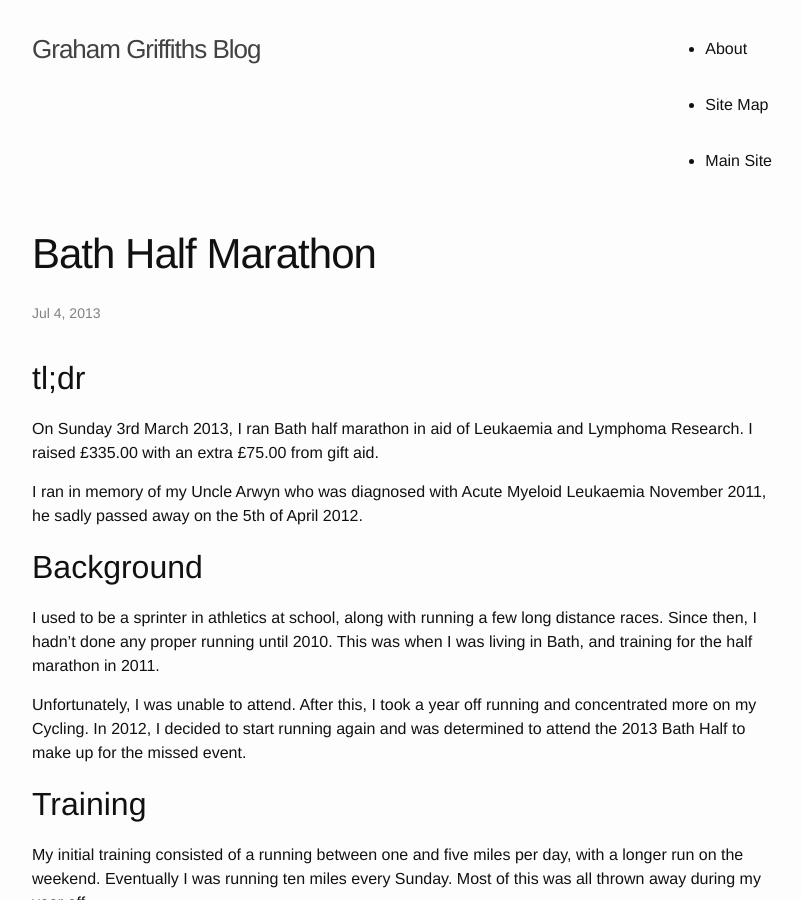
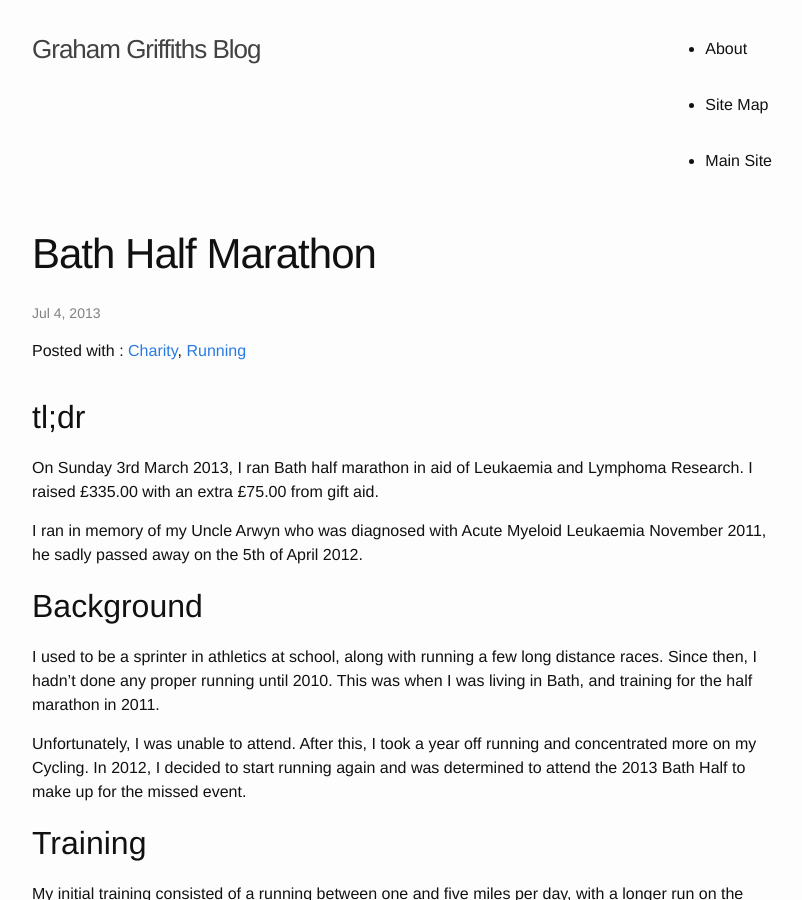
Before and after one commit to grahamrgriffiths/grahamrgriffiths.github.io, a Jekyll site: the page built from _posts/2013-07-04-bath-half-marathon.markdown, in a window 1280 px wide and 900 px high. Shown: the whole window, without its empty margins (238-1040 px from the left). Built offline with Jekyll 4.4.1, drawn with Linux system fonts in a browser that asks for light colours; nearby versions of some CDN libraries; comment, search, counter and statistics services are not loaded; some of the changed text lies outside the part shown.

Commit message:
move tags here

```diff
--- a/_layouts/post.html
+++ b/_layouts/post.html
@@ -12,14 +12,13 @@ layout: default
     <h1 class="post-title"><span itemprop="headline">{{ page.title }}</span></h1>
     <p class="post-meta">{{ page.date | date: "%b %-d, %Y" }}{% if page.author %} • {{ page.author }}{% endif %}{% if page.meta %} • {{ page.meta }}{% endif %}</p>
      <meta itemprop="dateCreated" content="{{ page.date | date: "%Y%m%-d" }}">
+    {% include tag_list.html %}
+    <p id="post-meta">{{ tags_content }}</p>
   </header>
 
   <div itemprop="articleBody">
     {{ content }}
   </div>
-
- {% include tag_list.html %}
-<p id="post-meta">{{ tags_content }}</p>
 
   {{ % if page.comments % }}
   <footer>
```
